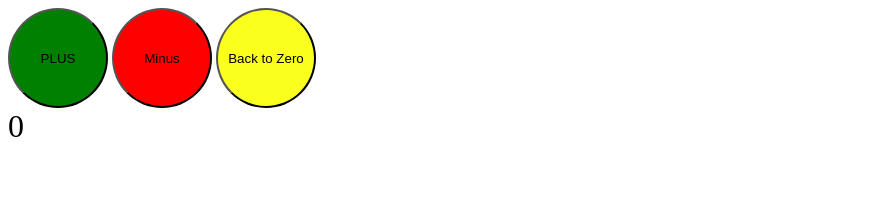
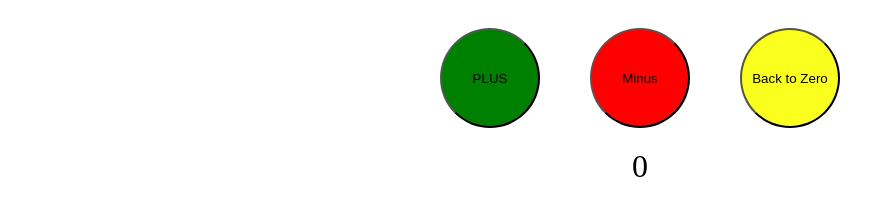
Before and after one commit to ohadHakim/counterProject, a plain HTML site: page index.html in a window 1280 px wide. Shown: the whole page, without its empty margins (0-895 px from the left). Drawn offline with Linux system fonts and the light colour scheme.

Commit message:
centerAll

```diff
--- a/index.html
+++ b/index.html
@@ -4,8 +4,15 @@
     <meta charset="UTF-8" />
     <meta http-equiv="X-UA-Compatible" content="IE=edge" />
     <meta name="viewport" content="width=device-width, initial-scale=1.0" />
-    <title>Document</title>
+    <title>Ohad's counter project</title>
     <style>
+      .contianer {
+        display: flex;
+        justify-content: space-between;
+        max-width: 400px;
+        margin: 0 auto;
+        padding: 20px 0;
+      }
       button {
         width: 100px;
         height: 100px;
@@ -21,15 +28,21 @@
         background-color: red;
       }
       #counter-result {
+        width: 100%;
+        display: flex;
+        justify-content: center;
         font-size: xx-large;
+        margin: 0 auto;
       }
     </style>
     <script defer src="ex.js"></script>
   </head>
   <body>
-    <button id="plus-btn">PLUS</button>
-    <button id="minus-btn">Minus</button>
-    <button id="reset-btn">Back to Zero</button>
+    <div class="contianer">
+      <button id="plus-btn">PLUS</button>
+      <button id="minus-btn">Minus</button>
+      <button id="reset-btn">Back to Zero</button>
+    </div>
     <div id="counter-result">0</div>
   </body>
 </html>
```
